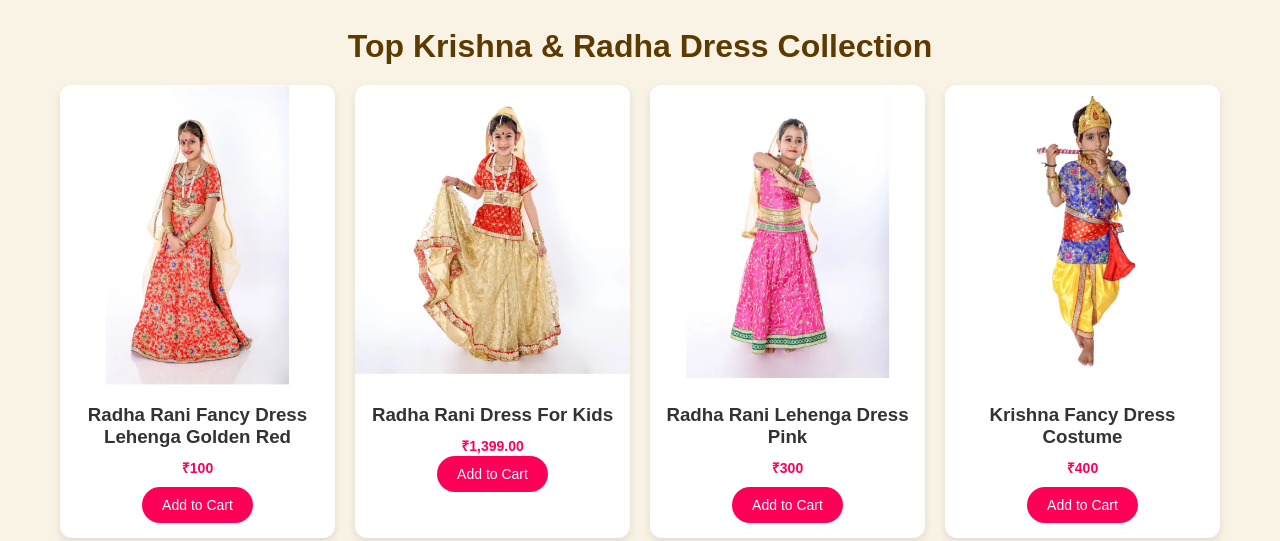
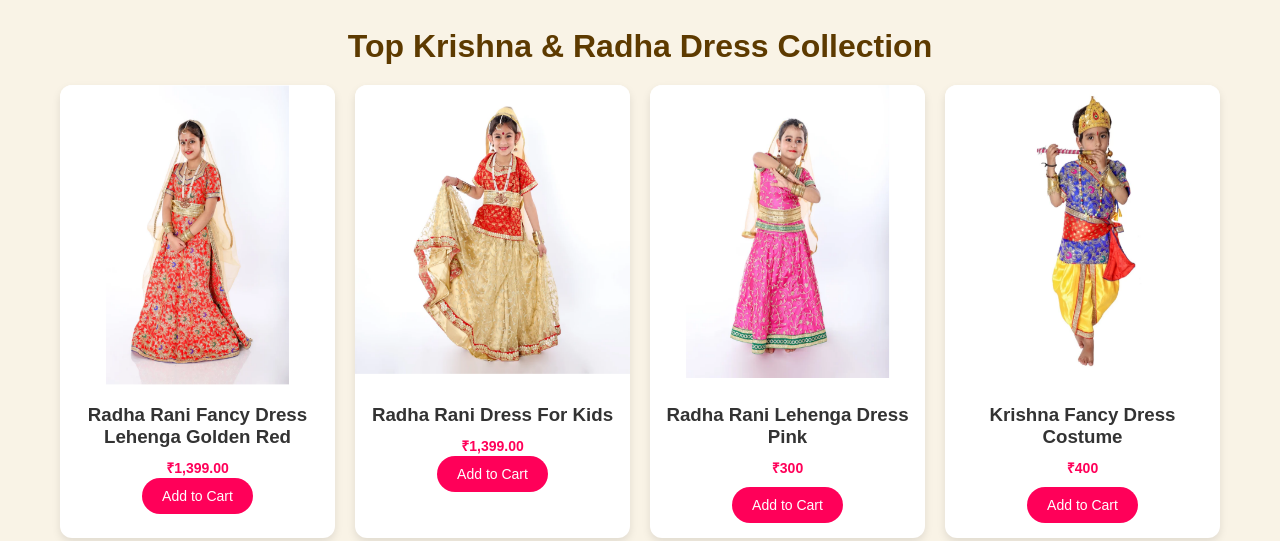
Before and after one commit to janmashtamidress/janmashtamidress.github.io, a plain HTML site: page index.html in a window 1280 px wide. Shown: the part 425-966 px from the top of the page. Drawn offline with Linux system fonts and the light colour scheme.

Commit message:
Update index.html

```diff
--- a/index.html
+++ b/index.html
@@ -182,8 +182,8 @@
         <img src="https://raw.githubusercontent.com/janmashtamidress/janmashtamidress.github.io/refs/heads/main/images/1.png" alt="Dress 1">
         <div class="product-details">
           <h3>Radha Rani Fancy Dress Lehenga Golden Red</h3>
-          <p>₹100</p>
-          <button class="btn">Add to Cart</button>
+         <p>₹1,399.00</p>
+         <a href="https://fancydressnoida.com/radha-rani-fancy-dress-lehenga-golden-red/" class="btn">Add to Cart</a>
         </div>
       </div>
 
@@ -192,7 +192,7 @@
         <div class="product-details">
           <h3>Radha Rani Dress For Kids</h3>
           <p>₹1,399.00</p>
-          <a href="https://fancydressnoida.com/radha-rani-fancy-dress-lehenga-golden-red/" class="btn">Add to Cart</a>
+          <a href="https://fancydressnoida.com/radha-rani-dress-for-kids/" class="btn">Add to Cart</a>
         </div>
       </div>
 
```
